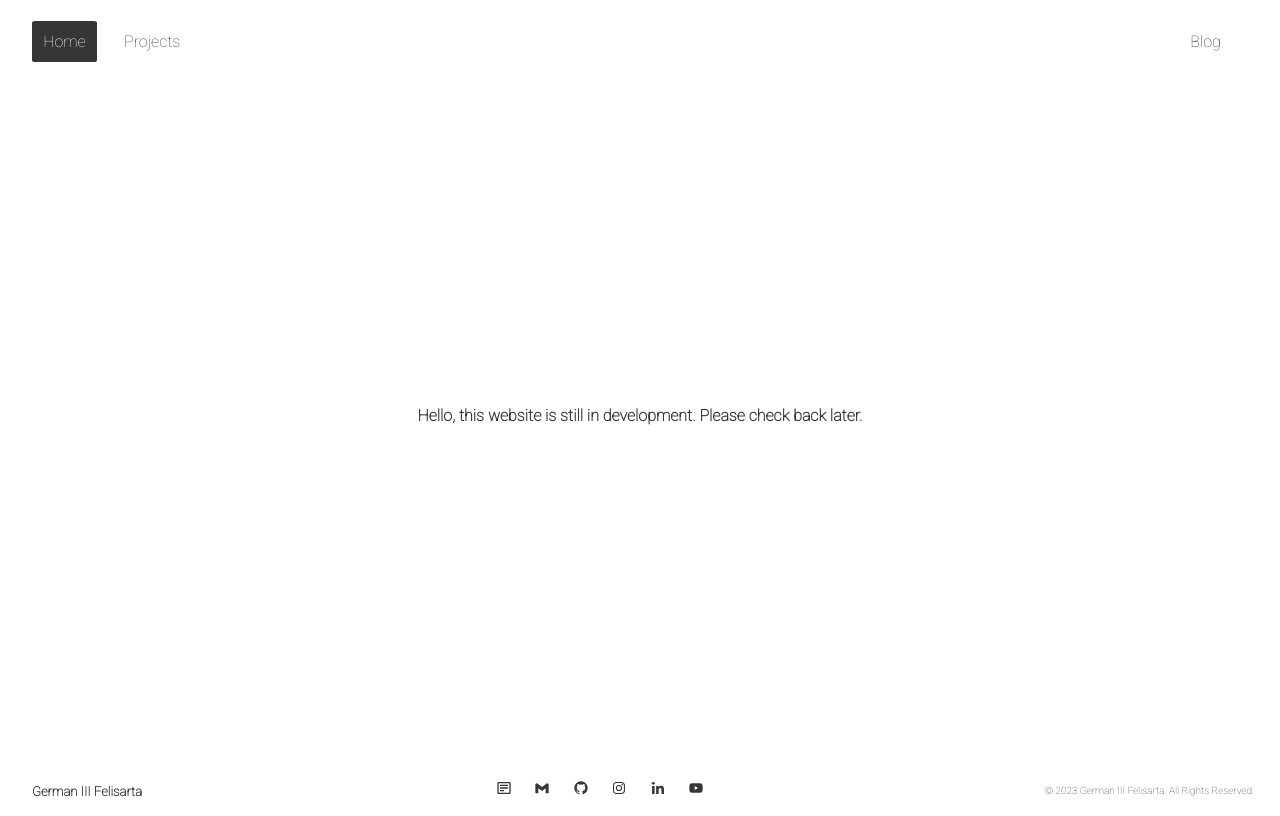
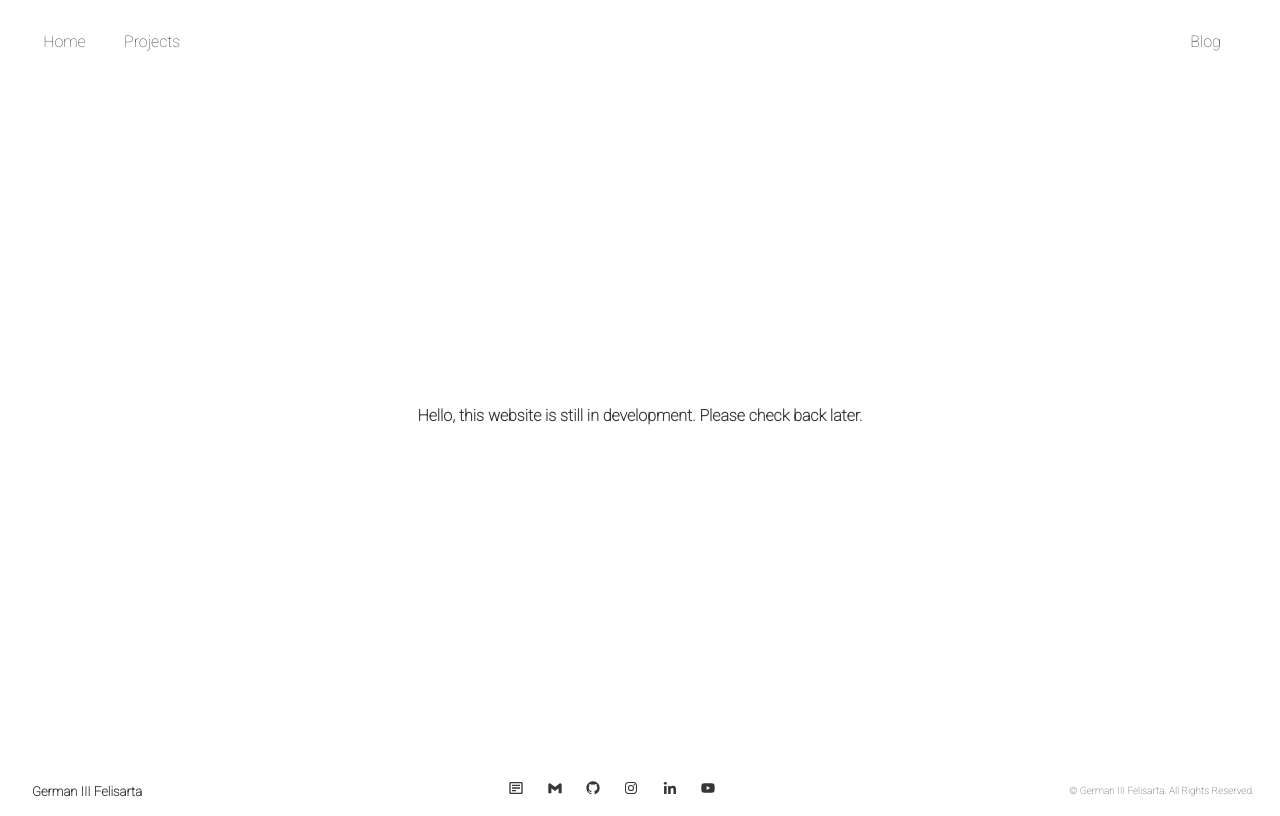
Before and after one commit to germaniii-com/germaniii.com, a Next.js app in the folder root/: page /home in a window 1280 px wide. Built offline with nearby package versions, Linux system fonts and the light colour scheme.

Commit message:
[Navigation] Prevent Text Highlight on Buttons

```diff
--- a/root/app/_components/Footer/index.tsx
+++ b/root/app/_components/Footer/index.tsx
@@ -87,7 +87,7 @@ const Footer = () => {
         </li>
       </ul>
       <span>
-        © 2023 <a href="/home">German III Felisarta</a>. All Rights Reserved.
+        © <a href="/home">German III Felisarta</a>. All Rights Reserved.
       </span>
     </div>
   );
--- a/root/app/_components/NavigationBar/index.module.scss
+++ b/root/app/_components/NavigationBar/index.module.scss
@@ -20,6 +20,10 @@
     justify-content: flex-start;
     list-style-type: none;
     padding: 1em;
+    user-select: none; // chrome and Opera
+    -moz-user-select: none; // Firefox
+    -webkit-text-select: none; // IOS Safari
+    -webkit-user-select: none; // Safari
     li {
       text-align: center;
       margin-right: 1em;
@@ -48,6 +52,10 @@
     padding: 1em;
     margin: 0 1em 0 0;
     align-content: center;
+    user-select: none; // chrome and Opera
+    -moz-user-select: none; // Firefox
+    -webkit-text-select: none; // IOS Safari
+    -webkit-user-select: none; // Safari
     span {
       padding: 0.7em;
       border-radius: 5%;
--- a/root/app/_components/NavigationBar/index.tsx
+++ b/root/app/_components/NavigationBar/index.tsx
@@ -1,26 +1,16 @@
-"use client";
-
 import Link from "next/link";
 import styles from "./index.module.scss";
-import { usePathname } from "next/navigation";
 
 const navigationButtons: string[] = ["Home", "Projects"];
 
 const NavigationBar = () => {
-  const pathname = usePathname();
   return (
     <div className={styles.nav}>
       <ul>
         {navigationButtons.map((button: string) => {
-          const isCurrentPage =
-            pathname.replace("/", "") === button.toLocaleLowerCase();
           return (
             <li key={button}>
-              <Link
-                key={button}
-                href={`/${button.toLocaleLowerCase()}`}
-                className={`${isCurrentPage ? styles.selected : ""} `}
-              >
+              <Link key={button} href={`/${button.toLocaleLowerCase()}`}>
                 {button}
               </Link>
             </li>
```
